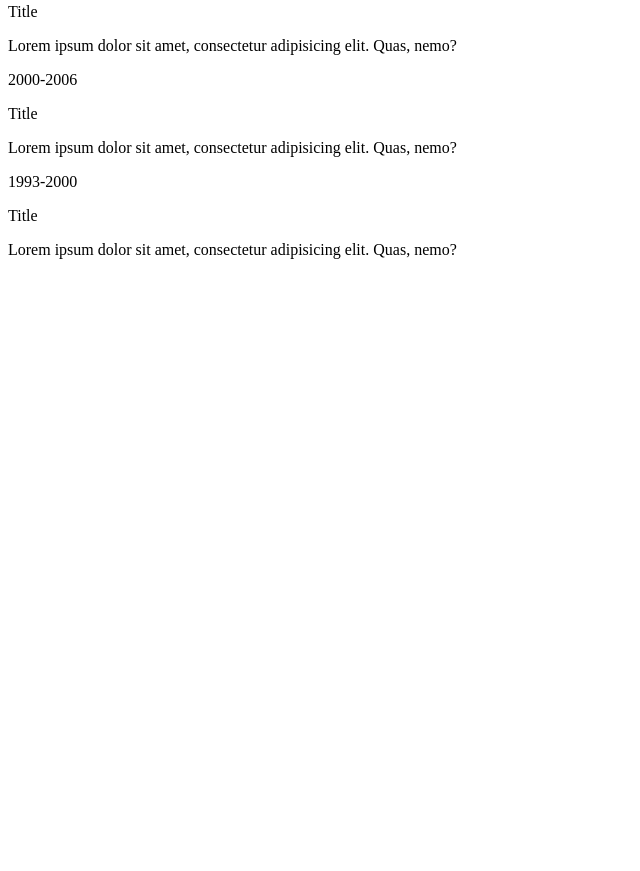
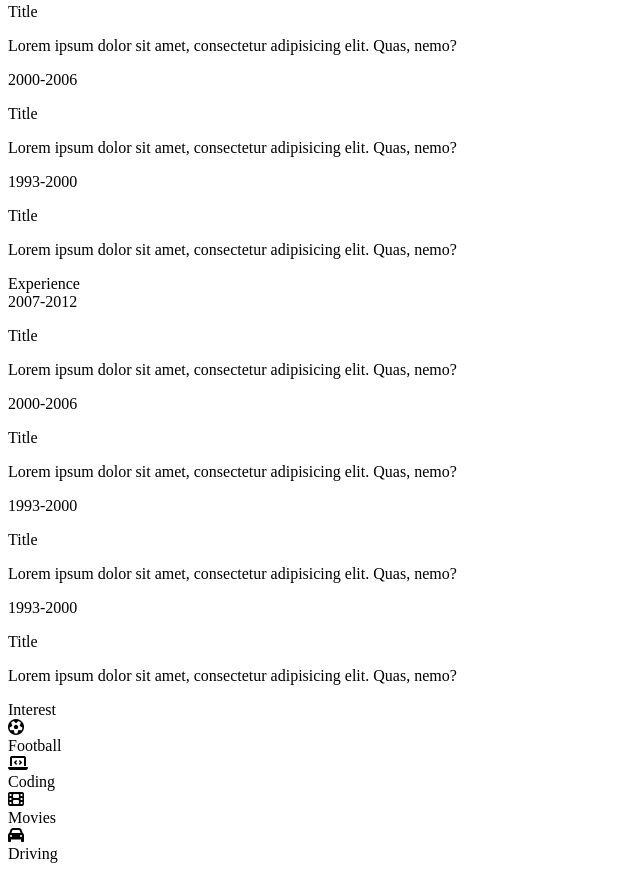
Before and after one commit to klauz008/Portfolio, a plain HTML site: page index.html in a window 1280 px wide. Shown: the part 499-1370 px from the top of the page, without its empty margins (0-640 px from the left). Before the commit the page ends 800 px from the top, so only its background shows below. Drawn offline with Linux system fonts and the light colour scheme.

Commit message:
adding fontawesome and edited html structure

```diff
--- a/index.html
+++ b/index.html
@@ -4,7 +4,9 @@
     <meta charset="UTF-8">
     <meta http-equiv="X-UA-Compatible" content="IE=edge">
     <meta name="viewport" content="width=device-width, initial-scale=1.0">
+    <script src="https://kit.fontawesome.com/c94a959c39.js" crossorigin="anonymous"></script>
     <title>NICHOLAS BASSEY</title>
+    <link rel="stylesheet" href="style.css">
 </head>
 <body>
     <div class="wrapper">
@@ -104,8 +106,68 @@
                     </div>
                 </div>
             </div>
-            <div class="portfolio-item portfolio-experience"></div>
+            <div class="portfolio-item portfolio-experience">
+                <div class="portfolio-title">Experience</div>
+                <div class="portfolio-info">
+                    <div class="portfolio-data">
+                        <div class="year">2007-2012</div>
+                        <div class="content">
+                            <p>Title</p>
+                            <p>Lorem ipsum dolor sit amet, consectetur adipisicing elit. Quas, nemo?</p>
+                        </div>
+                    </div>
+                    <div class="portfolio-data">
+                        <div class="year">2000-2006</div>
+                        <div class="content">
+                            <p>Title</p>
+                            <p>Lorem ipsum dolor sit amet, consectetur adipisicing elit. Quas, nemo?</p>
+                        </div>
+                    </div>
+                    <div class="portfolio-data">
+                        <div class="year">1993-2000</div>
+                        <div class="content">
+                            <p>Title</p>
+                            <p>Lorem ipsum dolor sit amet, consectetur adipisicing elit. Quas, nemo?</p>
+                        </div>
+                    </div>
+                    <div class="portfolio-data">
+                        <div class="year">1993-2000</div>
+                        <div class="content">
+                            <p>Title</p>
+                            <p>Lorem ipsum dolor sit amet, consectetur adipisicing elit. Quas, nemo?</p>
+                        </div>
+                    </div>
+                </div>
+            </div>
             <div class="portfolio-item portfolio-interest"></div>
+            <div class="portfolio-">Interest</div>
+            <div class="portfolio-info">
+                <div class="interest">
+                    <div class="interest-icon">
+                        <i class="far fa-futbol"></i>
+                    </div>
+                    <div class="interest-data">Football</div>
+                </div>
+                <div class="interest">
+                    <div class="interest-icon">
+                        <i class="fas fa-laptop-code"></i>
+                    </div>
+                    <div class="interest-data">Coding</div>
+                </div>
+                <div class="interest">
+                    <div class="interest-icon">
+                        <i class="fas fa-film"></i>
+                    </div>
+                    <div class="interest-data">Movies</div>
+                </div>
+                <div class="interest">
+                    <div class="interest-icon">
+                        <i class="fas fa-car"></i>
+                    </div>
+                    <div class="interest-data">Driving</div>
+                </div>
+            </div>
+
         </div>
     </div>
 </body>
```
